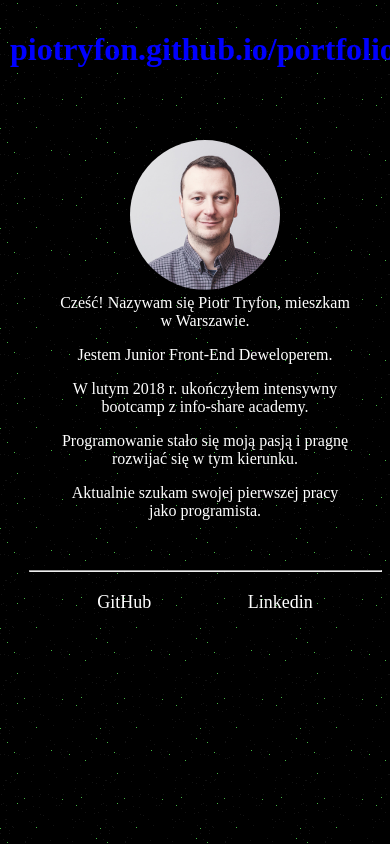
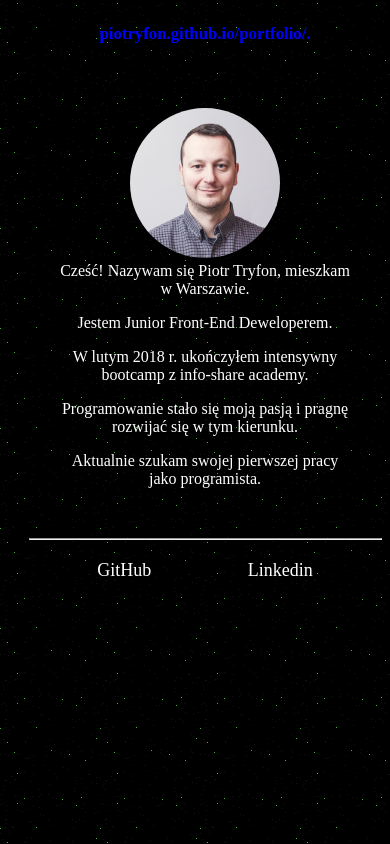
Before and after one commit to piotryfon/portfolio, a plain HTML site: page index.html in a window 390 px wide. Shown: the top 844 px of the page. Drawn offline with nearby package versions, Linux system fonts and the light colour scheme.

Commit message:
header media screen

```diff
--- a/index.html
+++ b/index.html
@@ -3,7 +3,7 @@
 <head>
     <meta charset="utf-8" />
     <meta http-equiv="X-UA-Compatible" content="IE=edge">
-    <title>Page Title</title>
+    <title>Portfolio</title>
     <meta name="viewport" content="width=device-width, initial-scale=1">
     <link rel="stylesheet" type="text/css" media="screen" href="main.css" />
 
@@ -11,7 +11,7 @@
 <body>
     <div id="container">
         <header>
-            <h1>piotryfon.github.io/portfolio/.</h1>
+            <h2>piotryfon.github.io/portfolio/.</h2>
         </header>
             <img src="img/p1.jpg"/>
         <article>
--- a/main.css
+++ b/main.css
@@ -5,13 +5,17 @@ body {
 header {
     color: #0000ff;
 }
+@media screen and (max-width: 600px) {
+    header {
+        font-size: 0.7rem;
+    }
+}
 #container {
     width: 100%;
     margin: auto;
     padding: 10px;
     text-align: center;
     color: #ffffff;
-
 }
 article {
     margin: 50px 50px;
```
